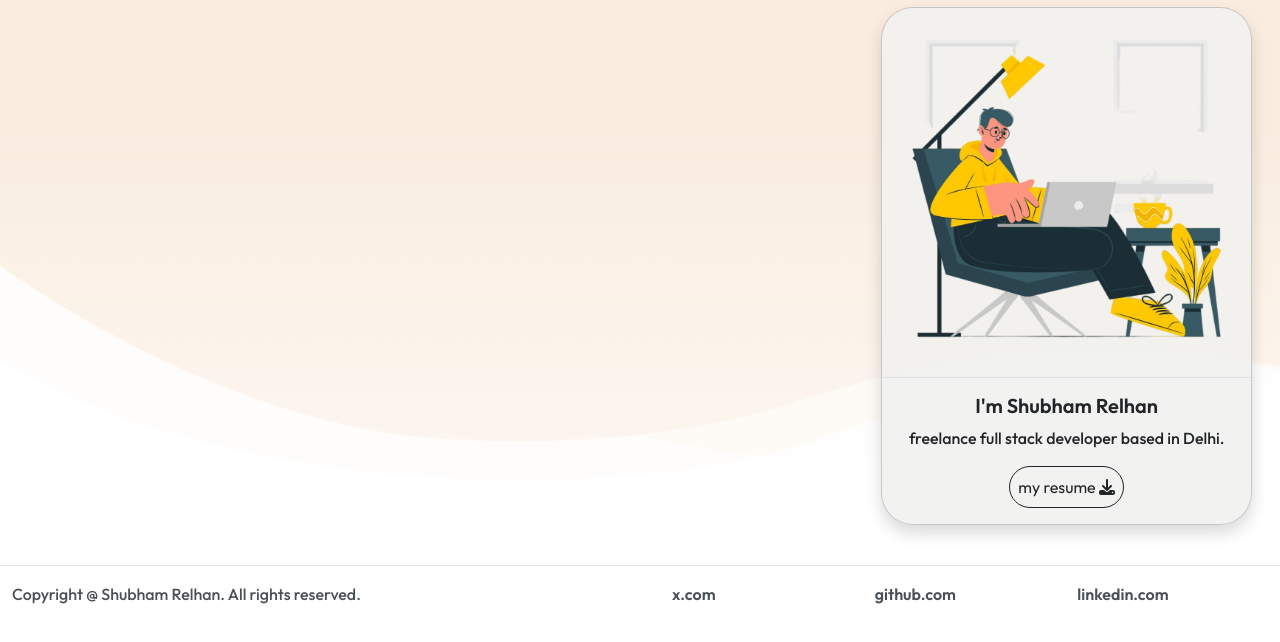
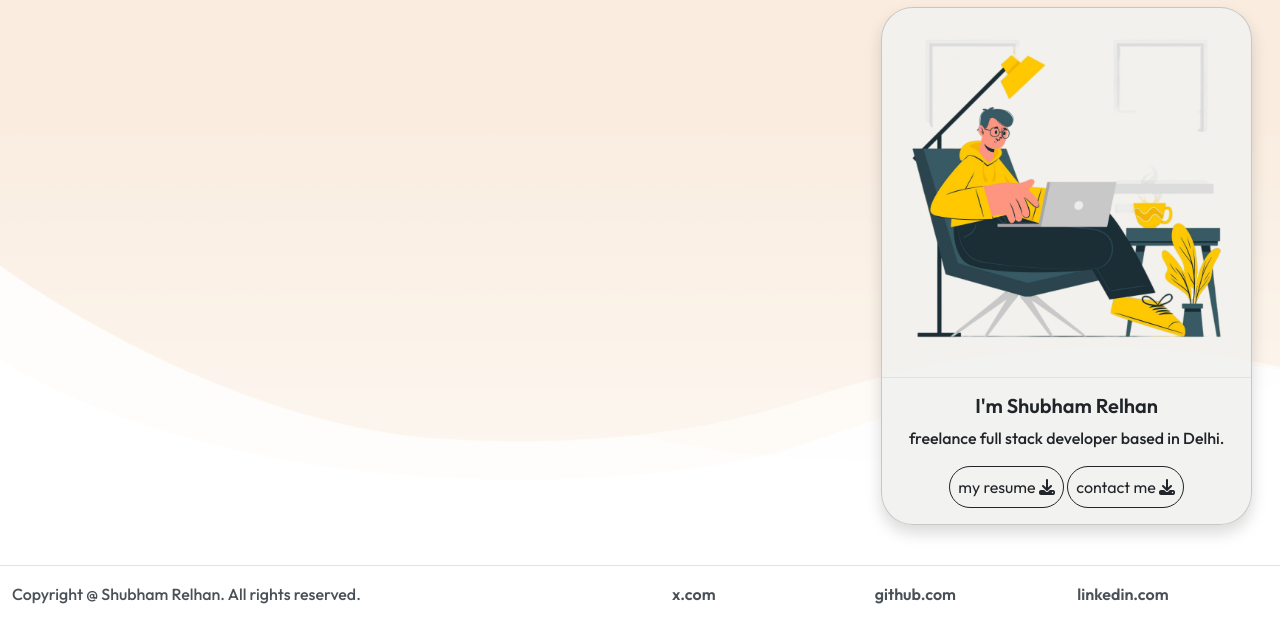
Before and after one commit to shrelhan/portfolio-latest, a plain HTML site: page index.html in a window 1280 px wide. Shown: the part 110-752 px from the top of the page. Drawn offline with nearby package versions, Linux system fonts and the light colour scheme.

Commit message:
Update index.html

```diff
--- a/index.html
+++ b/index.html
@@ -101,6 +101,13 @@
                 download
                 class="btn btn-outline-dark rounded-pill p-2"
                 >my resume <i class="fa-solid fa-download"></i
+              ></a>
+              <a
+                href="#"
+                data-bs-toggle="modal"
+                data-bs-target="#contact"
+                class="btn btn-outline-dark rounded-pill p-2"
+                >contact me <i class="fa-solid fa-download"></i
               ></a>
             </div>
           </div>
```
